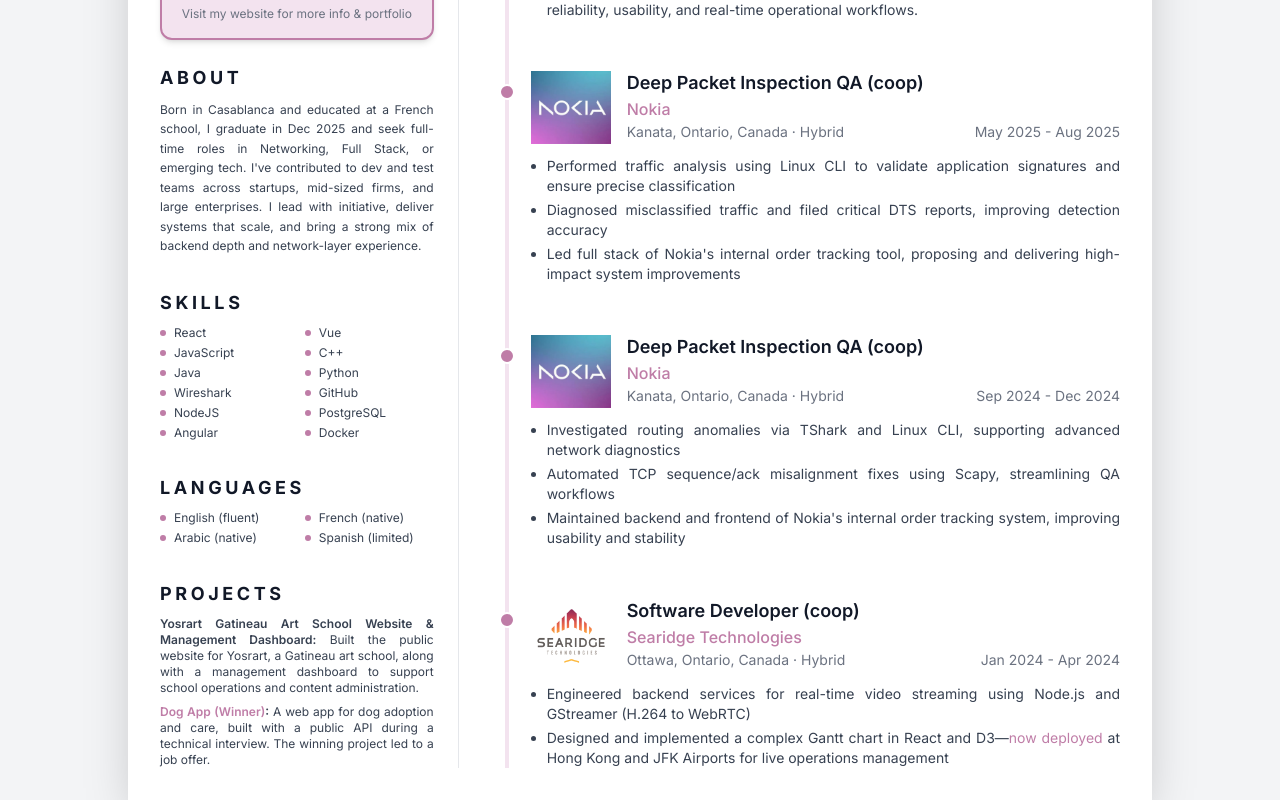
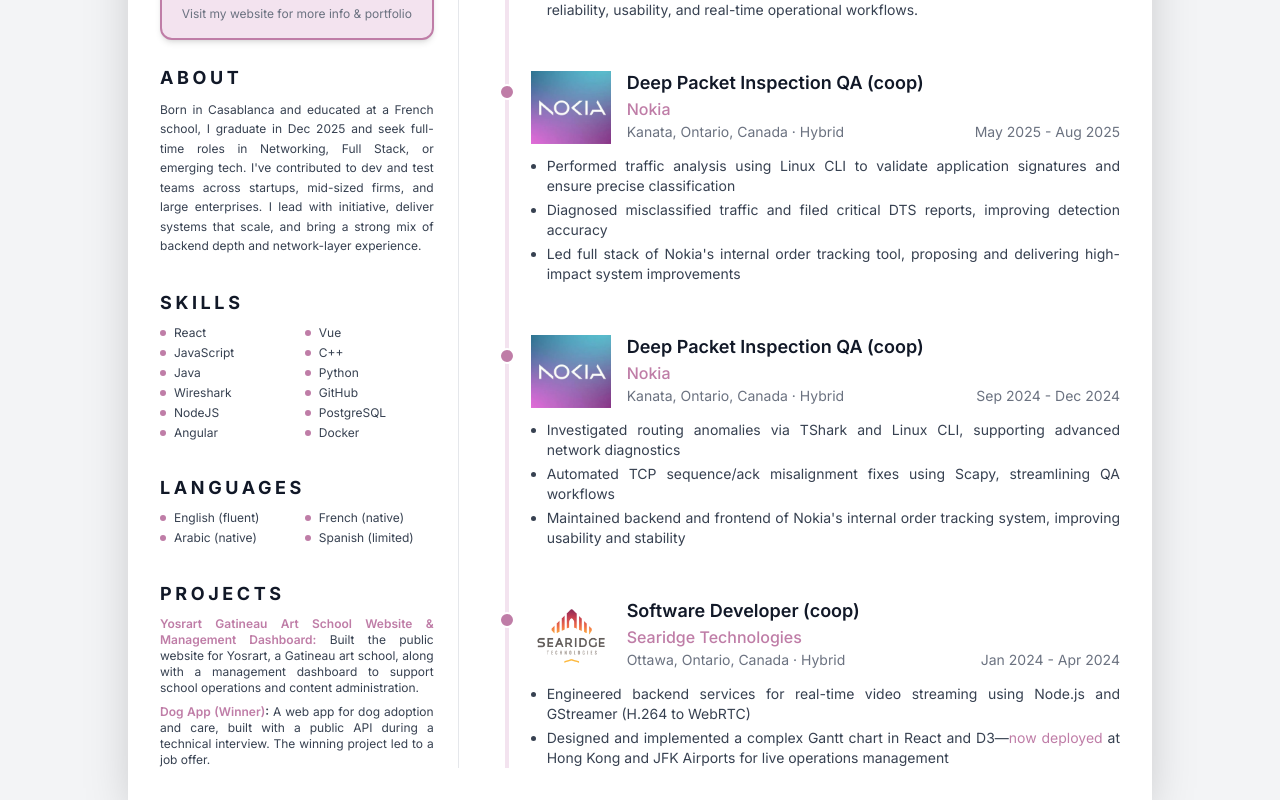
Before and after one commit to linamoussadek/Lina-Moussadek-CV, a Next.js app: page /cv in a window 1280 px wide. Shown: the part 522-1322 px from the top of the page. Built offline with nearby package versions, Linux system fonts and the light colour scheme.

Commit message:
Highlight Yosrart project title in CV
Co-authored-by: Lina Moussadek <linamoussadek@users.noreply.github.com>

```diff
--- a/app/cv/page.tsx
+++ b/app/cv/page.tsx
@@ -271,7 +271,7 @@ export default function CVPage() {
                   <h2 className="text-lg font-bold text-gray-900 dark:text-white light:text-gray-900 mb-2 tracking-[0.2em]">PROJECTS</h2>
                   <div className="space-y-2">
                     <div className="text-xs text-gray-700 dark:text-gray-300 light:text-gray-700 text-justify">
-                      <span className="font-semibold">Yosrart Gatineau Art School Website & Management Dashboard:</span> Built the public website for Yosrart, a Gatineau art school, along with a management dashboard to support school operations and content administration.
+                      <span className="font-semibold text-[var(--mauve)] dark:text-gray-400 light:text-gray-600">Yosrart Gatineau Art School Website & Management Dashboard:</span> Built the public website for Yosrart, a Gatineau art school, along with a management dashboard to support school operations and content administration.
                     </div>
                     <div className="text-xs text-gray-700 dark:text-gray-300 light:text-gray-700 text-justify">
                       <span className="font-semibold"><a href="https://linamoussadek.github.io/DogApp/" target="_blank" rel="noopener noreferrer" className="text-[var(--mauve)] dark:text-gray-400 light:text-gray-600 hover:underline">Dog App (Winner)</a>:</span> A web app for dog adoption and care, built with a public API during a technical interview. The winning project led to a job offer.
```
